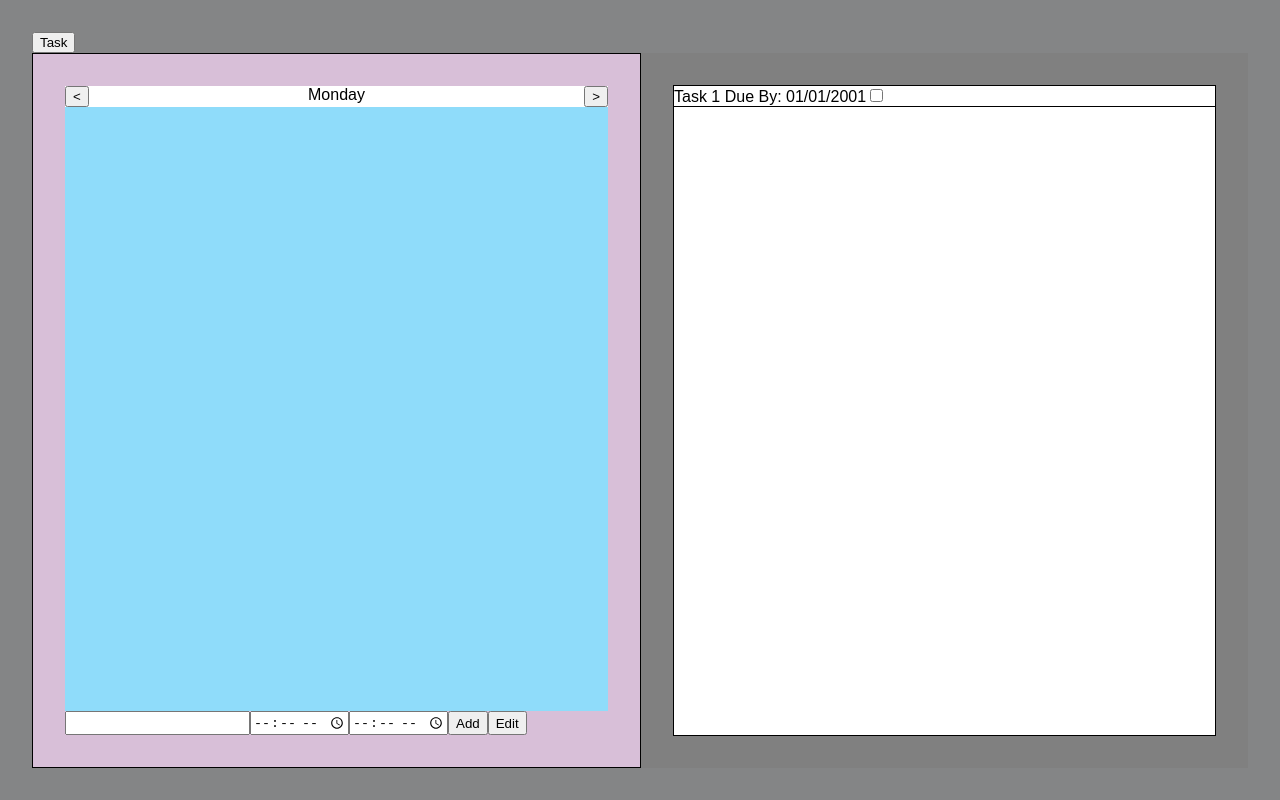
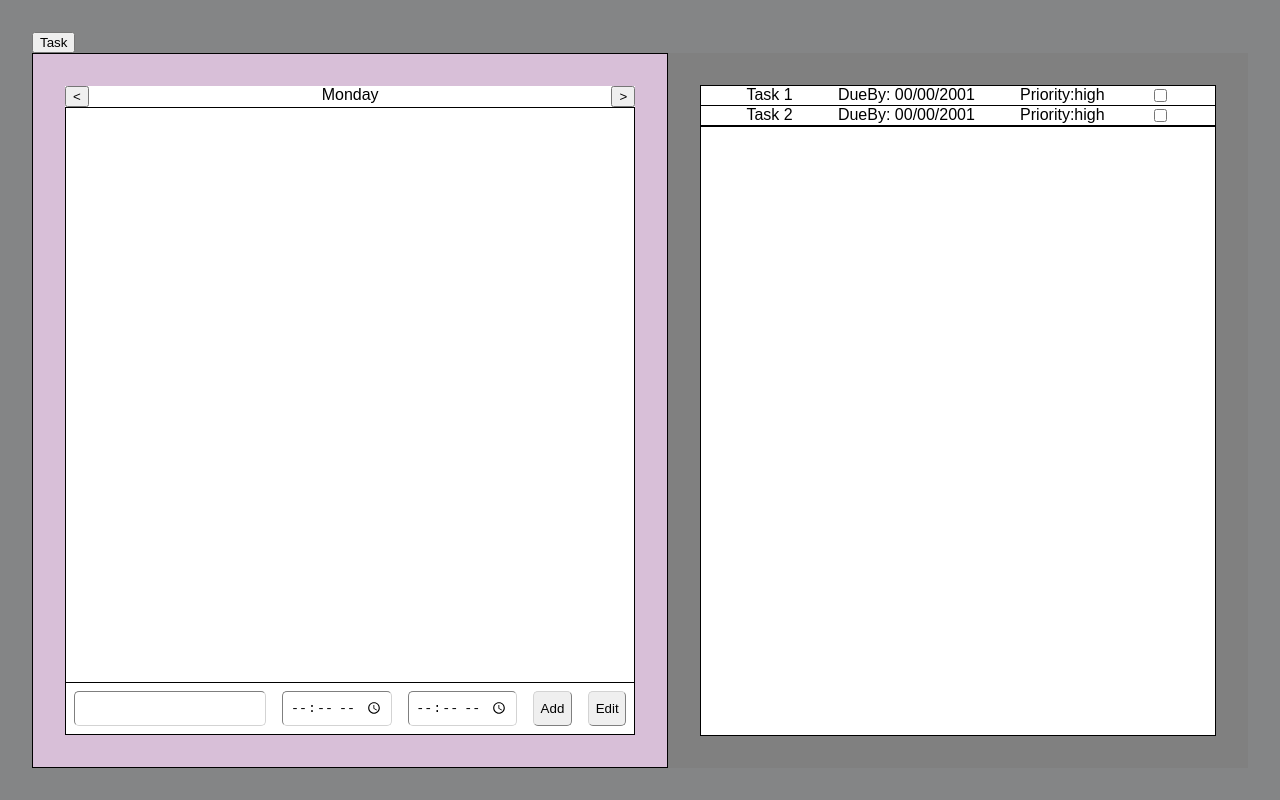
Before and after one commit to Jtstin/time-manager, a React (Vite) app in the folder time-manager-ui/: page /schedule in a window 1280 px wide. Built offline with nearby package versions, Linux system fonts and the light colour scheme.

Commit message:
Added more styling to schedule page and renames

```diff
--- a/time-manager-ui/Schedule.tsx
+++ b/time-manager-ui/Schedule.tsx
@@ -1,5 +1,19 @@
 import React, { useImperativeHandle } from "react";
 import { useHistory } from "react-router-dom";
+import Task, { TaskData, Priority } from "./Task";
+
+const tasks: TaskData[] = [
+  {
+    name: "Task 1",
+    dueBy: "00/00/2001",
+    priority: Priority.High,
+  },
+  {
+    name: "Task 2",
+    dueBy: "00/00/2001",
+    priority: Priority.High,
+  },
+];
 
 const Schedule = () => {
   const history = useHistory();
@@ -23,18 +37,34 @@ const Schedule = () => {
               </div>
               <div className="events"></div>
               <div className="modify-events">
-                <input type="text"></input>
-                <input type="time"></input>
-                <input type="time"></input>
-                <button>Add</button>
-                <button>Edit</button>
+                <div>
+                  <input type="text"></input>
+                </div>
+                <div>
+                  <input type="time"></input>
+                </div>
+                <div>
+                  <input type="time"></input>
+                </div>
+                <div>
+                  <button>Add</button>
+                </div>
+                <div>
+                  <button>Edit</button>
+                </div>
               </div>
             </div>
             <div className="priority-tasks-container">
               <div className="priority-tasks">
                 <div className="priority-task">
                   <div>
-                    Task 1 Due By: 01/01/2001<input type="checkbox"></input>
+                    {tasks.map((task, index) => (
+                      <Task
+                        name={task.name}
+                        dueBy={task.dueBy}
+                        priority={task.priority}
+                      />
+                    ))}
                   </div>
                 </div>
               </div>
--- a/time-manager-ui/Task.tsx
+++ b/time-manager-ui/Task.tsx
@@ -1,21 +1,25 @@
 import React from "react";
 
-export interface TaskProps {
+export enum Priority {
+  High = "high",
+  Medium = "medium",
+  Low = "low",
+} //fixed values for priorities
+
+export interface TaskData {
   name: string;
   dueBy: string;
-  priority: string;
+  priority: Priority;
 }
 
-function Task(props: TaskProps) {
+export default function Task(props: TaskData) {
   //const { name, dueBy, priority } = props;
   return (
     <div className="task-properties">
       <div>{props.name}</div>
       <div>DueBy: {props.dueBy}</div>
-      <div>Priority: {props.priority}</div>
+      <div>Priority:{props.priority}</div>
       <input type="checkbox"></input>
     </div>
   );
 }
-
-export default Task;
--- a/time-manager-ui/Tasks.tsx
+++ b/time-manager-ui/Tasks.tsx
@@ -1,22 +1,10 @@
 import React from "react";
 import { useHistory } from "react-router-dom";
-import Task from "./Task";
-
-enum Priority {
-  High = "high",
-  Medium = "medium",
-  Low = "low",
-} //fixed values for priorities
-
-interface Task {
-  name: string;
-  dueBy: string;
-  priority: Priority;
-}
+import Task, { TaskData, Priority } from "./Task";
 
 const Tasks = () => {
   const history = useHistory();
-  const tasks: Task[] = [
+  const tasks: TaskData[] = [
     {
       name: "Task 1",
       dueBy: "00/00/2001",
--- a/time-manager-ui/app.css
+++ b/time-manager-ui/app.css
@@ -137,7 +137,7 @@ video {
 .task-container {
   display: flex;
   flex: 1 0;
-  background-color: thistle;
+  background-color: lightgray;
   padding: 2em;
   flex-direction: column;
 }
@@ -246,11 +246,34 @@ video {
 .events {
   display: flex;
   flex: 1 0;
-  background-color: rgb(143, 220, 250);
+  background-color: white;
+  border-top: 1px solid black;
+  border-right: 1px solid black;
+  border-left: 1px solid black;
 }
 
 .modify-events {
   display: flex;
+  background-color: white;
+  border: 1px solid black;
+}
+
+.modify-events > div {
+  display: flex;
+  padding: 0.5em;
+  flex: 1 0;
+}
+
+.modify-events > div:first-child {
+  flex: 2 0;
+}
+
+.modify-events > div > * {
+  padding: 0.5em;
+  flex: 1 0;
+  border-radius: 5px;
+  border-width: 0.2px;
+  border-color: lightgray;
 }
 
 .priority-tasks {
```
